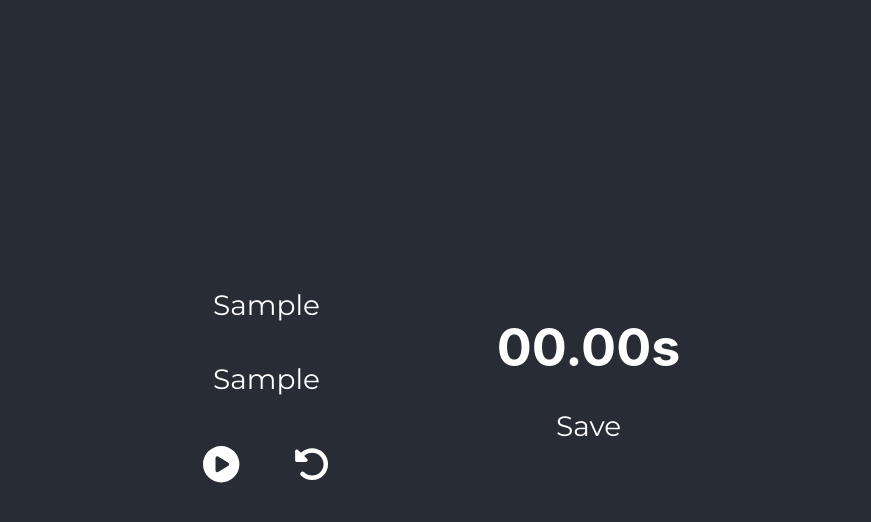
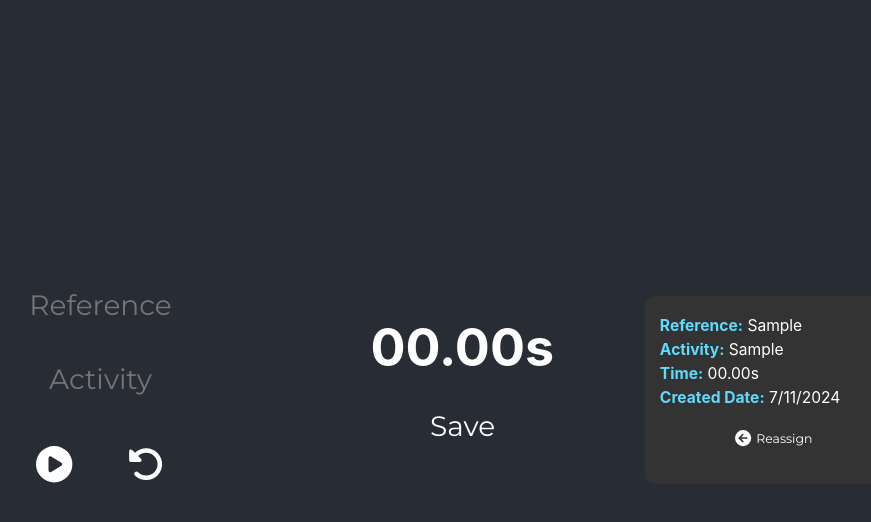
Before and after one commit to EricTheOnlyOne/questie, a React (Create React App) app: page / in a window 1280 px wide. Both pictures are taken after typing "Sample", "Sample" into the empty fields and a click on the button "Save". Shown: the top 522 px of the page, without its empty margins (231-1102 px from the left). Built offline with nearby package versions, Linux system fonts and the light colour scheme.

Commit message:
readme and styling

```diff
--- a/src/App.css
+++ b/src/App.css
@@ -1,4 +1,10 @@
-/* Existing styles */
+html, body, #root, .App, .App-header {
+  height: 100%;
+  margin: 0;
+  padding: 0;
+  overflow: hidden;
+}
+
 .App {
   text-align: center;
 }
@@ -16,7 +22,6 @@
 
 .App-header {
   background-color: #282c34;
-  min-height: 100vh;
   display: flex;
   flex-direction: column;
   align-items: center;
@@ -114,6 +119,7 @@
   margin-bottom: 20px;
   display: flex;
   align-items: center;
+  gap: 40px;
 }
 
 .Stopwatch-buttons {
@@ -162,3 +168,59 @@
  flex-direction: column;
  gap: 10px;
 }
+
+/* Add this CSS to your App.css */
+.Activities-list {
+  display: flex;
+  flex-direction: column;
+  gap: 15px;
+  max-height: 90vh;
+  overflow: auto;
+}
+
+.Activity-item {
+  background-color: #333;
+  padding: 15px;
+  border-radius: 10px;
+  text-align: left;
+  font-size: .6em;
+}
+
+.Activity-item p {
+  margin: 5px 0;
+}
+
+.Activity-item p strong {
+  color: #61dafb;
+}
+
+.Activity-item .height-fit-content {
+  margin-top: 10px;
+}
+
+.small-font {
+  font-size: .8em;
+  padding: 8px 60px;
+}
+
+.Activity-item.editing {
+  background-color: #444; /* Different background color for editing state */
+}
+
+/* Custom Scrollbar */
+::-webkit-scrollbar {
+  width: 8px; /* Width of the scrollbar */
+}
+
+::-webkit-scrollbar-thumb {
+  background: #888; /* Color of the scrollbar thumb */
+  border-radius: 4px; /* Rounded corners */
+}
+
+::-webkit-scrollbar-thumb:hover {
+  background: #555; /* Color when hovered */
+}
+
+::-webkit-scrollbar-track {
+  background: #282c34; /* Color of the scrollbar track */
+}
--- a/src/Stopwatch.js
+++ b/src/Stopwatch.js
@@ -1,16 +1,20 @@
 import React, { useState, useEffect, useRef } from 'react';
 import './App.css';
 import TabsButton from './TabsButton';
-import { faUndoAlt, faCirclePlay, faCirclePause, faCirclePlus } from '@fortawesome/free-solid-svg-icons';
+import { faUndoAlt, faCirclePlay, faCirclePause, faCircleArrowLeft } from '@fortawesome/free-solid-svg-icons';
 
 function Stopwatch() {
   const [toggleButtonIcon, setToggleButtonIcon] = useState(faCirclePlay);
   const [time, setTime] = useState(0);
   const [isActive, setIsActive] = useState(false);
   const [accumulatedTime, setAccumulatedTime] = useState(0);
-  const [shouldGlow, setShouldGlow] = useState(false); // New state for glow animation
+  const [shouldGlow, setShouldGlow] = useState(false);
+  const [reference, setReference] = useState('');
+  const [activity, setActivity] = useState('');
+  const [activities, setActivities] = useState([]);
+  const [editingActivityIndex, setEditingActivityIndex] = useState(null); // State for editing activity
   const startTime = useRef(null);
-  const prevHours = useRef(0); // Ref to keep track of previous minutes
+  const prevHours = useRef(0);
 
   useEffect(() => {
     let animationFrameId;
@@ -20,11 +24,11 @@ function Stopwatch() {
       const elapsed = currentTime - startTime.current + accumulatedTime;
       setTime(elapsed);
       const totalSeconds = Math.floor(elapsed / 1000);
-      const hours = Math.floor(totalSeconds / 600);
+      const hours = Math.floor(totalSeconds / 3600);
 
       if (hours !== prevHours.current) {
         prevHours.current = hours;
-        setShouldGlow(true); // Trigger glow animation
+        setShouldGlow(true);
       }
 
       if (isActive) {
@@ -43,7 +47,7 @@ function Stopwatch() {
 
   useEffect(() => {
     if (shouldGlow) {
-      const timer = setTimeout(() => setShouldGlow(false), 1000); // Reset glow after animation
+      const timer = setTimeout(() => setShouldGlow(false), 1000);
       return () => clearTimeout(timer);
     }
   }, [shouldGlow]);
@@ -66,6 +70,55 @@ function Stopwatch() {
     setToggleButtonIcon(faCirclePlay);
   };
 
+  const saveActivity = () => {
+    const formattedTime = formatTime(time);
+    const newActivity = {
+      reference,
+      activity,
+      time: formattedTime,
+      createdDate: new Date().toLocaleDateString(),
+      isEditing: false,
+    };
+
+    if (editingActivityIndex !== null) {
+      const updatedActivities = activities.map((act, index) => {
+        if (index === editingActivityIndex) {
+          const updatedTime = combineTimes(act.time, formattedTime);
+          return { ...act, time: updatedTime, isEditing: false };
+        }
+        return act;
+      });
+      setActivities(updatedActivities);
+      setEditingActivityIndex(null);
+    } else {
+      setActivities([...activities, newActivity]);
+    }
+
+    setReference('');
+    setActivity('');
+    reset();
+  };
+
+  const reassignActivity = (index) => {
+    const updatedActivities = activities.map((act, idx) => {
+      if (idx === index) {
+        return { ...act, isEditing: true };
+      }
+      return act;
+    });
+
+    setActivities(updatedActivities);
+
+    const activityToEdit = activities[index];
+    setReference(activityToEdit.reference);
+    setActivity(activityToEdit.activity);
+    setTime(parseTime(activityToEdit.time));
+    setAccumulatedTime(parseTime(activityToEdit.time));
+    setEditingActivityIndex(index);
+    setIsActive(false);
+    setToggleButtonIcon(faCirclePlay);
+  };
+
   const formatTime = (time) => {
     const milliseconds = Math.floor((time % 1000) / 10);
     const totalSeconds = Math.floor(time / 1000);
@@ -73,7 +126,6 @@ function Stopwatch() {
     const minutes = Math.floor((totalSeconds % 3600) / 60);
     const seconds = totalSeconds % 60;
 
-    // Format milliseconds to always have two digits
     const formattedMilliseconds = milliseconds.toString().padStart(2, '0');
     const formattedMinutes = minutes.toString().padStart(2, '0');
     const formattedSeconds = seconds.toString().padStart(2, '0');
@@ -85,12 +137,37 @@ function Stopwatch() {
         : `${formattedSeconds}.${formattedMilliseconds}s`;
   };
 
+  const parseTime = (formattedTime) => {
+    const timeParts = formattedTime.split(/[hms]/).map(part => part.trim()).filter(part => part !== '');
+    let totalMilliseconds = 0;
+
+    if (timeParts.length === 3) {
+      const [hours, minutes, seconds] = timeParts;
+      totalMilliseconds = (parseInt(hours, 10) * 3600 + parseInt(minutes, 10) * 60 + parseFloat(seconds)) * 1000;
+    } else if (timeParts.length === 2) {
+      const [minutes, seconds] = timeParts;
+      totalMilliseconds = (parseInt(minutes, 10) * 60 + parseFloat(seconds)) * 1000;
+    } else if (timeParts.length === 1) {
+      const [seconds] = timeParts;
+      totalMilliseconds = parseFloat(seconds) * 1000;
+    }
+
+    return totalMilliseconds;
+  };
+
+  const combineTimes = (oldTime, newTime) => {
+    const oldMilliseconds = parseTime(oldTime);
+    const newMilliseconds = parseTime(newTime);
+    const totalMilliseconds = oldMilliseconds + newMilliseconds;
+    return formatTime(totalMilliseconds);
+  };
+
   return (
     <div className='Stopwatch'>
       <div className='Stopwatch-input-and-controls'>
         <div className="Input-row">
-          <input type="text" className="Tabs-input" placeholder="Reference" />
-          <input type="text" className="Tabs-input" placeholder="Activity" />
+          <input type="text" className="Tabs-input" placeholder="Reference" value={reference} onChange={(e) => setReference(e.target.value)} />
+          <input type="text" className="Tabs-input" placeholder="Activity" value={activity} onChange={(e) => setActivity(e.target.value)} />
         </div>
         <div className="Stopwatch-buttons">
           <TabsButton icon={toggleButtonIcon} onClick={toggleWatch} className='icon-button' />
@@ -98,8 +175,19 @@ function Stopwatch() {
         </div>
       </div>
       <div className='time-save-container'>
-        <h1 className={shouldGlow ? 'glow' : ''} style={{margin: 0}}>{formatTime(time)}</h1>
-        <TabsButton text='Save' className='height-fit-content'/>
+        <h1 className={shouldGlow ? 'glow' : ''} style={{ margin: 0 }}>{formatTime(time)}</h1>
+        <TabsButton text='Save' onClick={saveActivity} className='height-fit-content' />
+      </div>
+      <div className='Activities-list'>
+        {activities.map((act, index) => (
+          <div key={index} className={`Activity-item ${act.isEditing ? 'editing' : ''}`}>
+            <p><strong>Reference:</strong> {act.reference}</p>
+            <p><strong>Activity:</strong> {act.activity}</p>
+            <p><strong>Time:</strong> {act.time}</p>
+            <p><strong>Created Date:</strong> {act.createdDate}</p>
+            <TabsButton text='Reassign' icon={faCircleArrowLeft} onClick={() => reassignActivity(index)} className='height-fit-content small-font' />
+          </div>
+        ))}
       </div>
     </div>
   );
```
